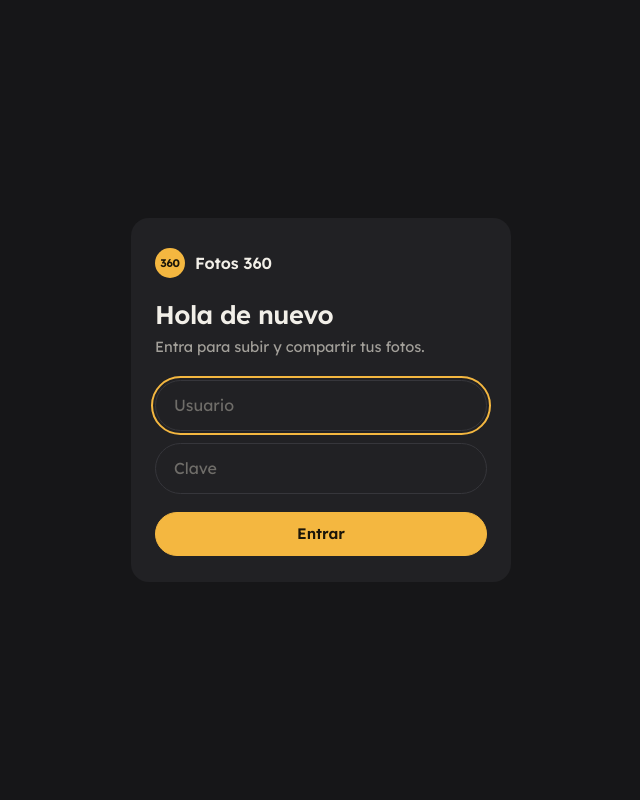
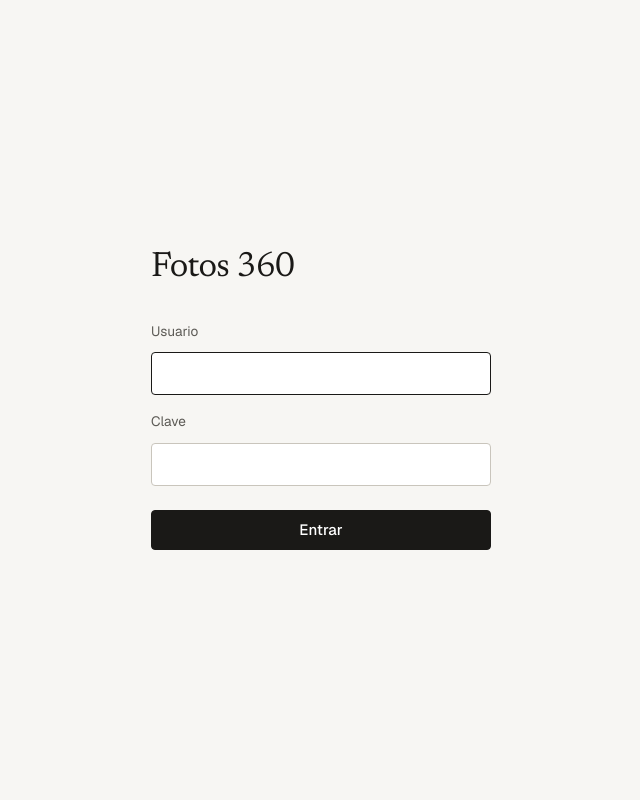
Before and after one commit to marcelopc2/foto360, a Django app: page /entrar/ in a window 1280 px wide. Shown: the whole page, without its empty margins (319-959 px from the left). Run offline with Django 5.2, Linux system fonts and the light colour scheme.

Commit message:
Rediseño: estilo de galería (papel y tinta, títulos con serifa, botones rectos); visor con controles sobrios
Co-Authored-By: Claude Opus 5.5 <noreply@anthropic.com>

```diff
--- a/galeria/templates/galeria/base.html
+++ b/galeria/templates/galeria/base.html
@@ -4,100 +4,94 @@
   <meta charset="utf-8">
   <meta name="viewport" content="width=device-width, initial-scale=1, viewport-fit=cover">
   <meta name="robots" content="noindex, nofollow">
-  <meta name="theme-color" content="#161618">
+  <meta name="theme-color" content="#f7f6f3">
   <title>{% block titulo %}Fotos 360{% endblock %}</title>
   <link rel="preconnect" href="https://fonts.googleapis.com">
   <link rel="preconnect" href="https://fonts.gstatic.com" crossorigin>
-  <link href="https://fonts.googleapis.com/css2?family=Lexend:wght@300;400;500;600;700&display=swap" rel="stylesheet">
+  <link href="https://fonts.googleapis.com/css2?family=Newsreader:opsz,wght@6..72,400;6..72,500&family=Geist:wght@400;500&display=swap" rel="stylesheet">
   <style>
-    /* Grafito cálido con un solo acento ámbar (la luz del visor): el color marca lo importante. */
+    /* Papel y tinta: la página no compite con las fotos. Sin acento de color; el rojo solo avisa. */
     :root {
-      --fondo: #161618;
-      --superficie: #212124;
-      --elevada: #2b2b2f;
-      --linea: #36363b;
-      --texto: #f2efe8;
-      --suave: #a3a09a;
-      --tenue: #6f6d69;
-      --ambar: #f4b740;
-      --ambar-hondo: #d99a1e;
-      --sobre-ambar: #1b1609;
-      --peligro: #ef7d6b;
-      --ok: #9fd08a;
-      --radio: 18px;
-      --radio-chico: 12px;
-      --sombra: 0 10px 30px rgba(0, 0, 0, .35);
-      color-scheme: dark;
+      --fondo: #f7f6f3;
+      --superficie: #ffffff;
+      --elevada: #efede8;
+      --linea: #e2dfd8;
+      --linea-fuerte: #c9c5bc;
+      --texto: #1a1917;
+      --suave: #5c5a55;
+      --tenue: #8d8a83;
+      --tinta: #1a1917;
+      --sobre-tinta: #ffffff;
+      --peligro: #b3261e;
+      --ok: #2f6b3a;
+      --radio: 4px;
+      --radio-chico: 4px;
+      --serif: "Newsreader", Georgia, serif;
+      color-scheme: light;
     }
     * { box-sizing: border-box; }
     html { -webkit-text-size-adjust: 100%; }
     body { margin: 0; background: var(--fondo); color: var(--texto);
-      font: 400 16px/1.55 "Lexend", system-ui, sans-serif; letter-spacing: -.005em; }
-    a { color: var(--ambar); text-decoration: none; }
+      font: 400 15px/1.55 "Geist", system-ui, sans-serif; font-feature-settings: "tnum"; }
+    a { color: inherit; }
     img { display: block; max-width: 100%; }
-    svg.i { width: 20px; height: 20px; flex: none; fill: none; stroke: currentColor; stroke-width: 1.8;
+    svg.i { width: 18px; height: 18px; flex: none; fill: none; stroke: currentColor; stroke-width: 1.6;
       stroke-linecap: round; stroke-linejoin: round; }
 
-    .contenedor { max-width: 1120px; margin: 0 auto; padding: 22px 16px 80px; }
-    .cabecera { display: flex; align-items: center; justify-content: space-between; gap: 12px; margin: 4px 0 26px; }
-    .marca { display: inline-flex; align-items: center; gap: 10px; color: var(--texto); font-weight: 600; }
-    .marca .punto { width: 30px; height: 30px; border-radius: 50%; display: grid; place-items: center;
-      background: var(--ambar); color: var(--sobre-ambar); font-size: 11px; font-weight: 700; letter-spacing: -.02em; }
-    h1 { font-size: clamp(1.6rem, 4.2vw, 2.3rem); line-height: 1.15; font-weight: 600; margin: 0; letter-spacing: -.02em; }
-    h2 { font-size: 1.05rem; font-weight: 500; margin: 34px 0 14px; color: var(--suave); }
-    .suave { color: var(--suave); font-size: .92rem; }
+    .contenedor { max-width: 1180px; margin: 0 auto; padding: 0 20px 96px; }
+    .cabecera { display: flex; align-items: center; justify-content: space-between; gap: 12px;
+      height: 60px; margin-bottom: 40px; border-bottom: 1px solid var(--linea); }
+    .marca { font-family: var(--serif); font-size: 1.2rem; font-weight: 500; text-decoration: none; letter-spacing: -.01em; }
+    h1 { font-family: var(--serif); font-size: clamp(2rem, 5vw, 3.1rem); line-height: 1.05; font-weight: 400;
+      margin: 0; letter-spacing: -.02em; }
+    h2 { font-size: .8rem; font-weight: 500; margin: 48px 0 14px; color: var(--suave);
+      text-transform: uppercase; letter-spacing: .08em; }
+    .suave { color: var(--suave); }
     .tenue { color: var(--tenue); font-size: .85rem; }
+    .meta { color: var(--suave); font-size: .9rem; margin: 10px 0 0; }
 
-    /* Botones */
-    .boton { display: inline-flex; align-items: center; justify-content: center; gap: 8px; min-height: 44px;
-      padding: 0 18px; border-radius: 999px; border: 1px solid var(--linea); background: var(--elevada);
-      color: var(--texto); font: inherit; font-size: .95rem; font-weight: 500; cursor: pointer;
-      transition: background .15s, border-color .15s, transform .1s; white-space: nowrap; }
-    .boton:hover { border-color: #4a4a50; background: #323237; }
-    .boton:active { transform: scale(.97); }
-    .boton.primario { background: var(--ambar); border-color: var(--ambar); color: var(--sobre-ambar); font-weight: 600; }
-    .boton.primario:hover { background: #f7c45f; }
-    .boton.fantasma { background: transparent; }
+    /* Botones: rectángulos discretos; el principal en tinta. */
+    .boton { display: inline-flex; align-items: center; justify-content: center; gap: 8px; min-height: 40px;
+      padding: 0 16px; border-radius: var(--radio); border: 1px solid var(--linea-fuerte); background: var(--superficie);
+      color: var(--texto); font: inherit; font-weight: 500; cursor: pointer; text-decoration: none;
+      transition: background .12s, border-color .12s; white-space: nowrap; }
+    .boton:hover { border-color: var(--texto); }
+    .boton.primario { background: var(--tinta); border-color: var(--tinta); color: var(--sobre-tinta); }
+    .boton.primario:hover { background: #3a3835; }
+    .boton.fantasma { background: transparent; border-color: transparent; color: var(--suave); }
+    .boton.fantasma:hover { color: var(--texto); }
     .boton.peligro { color: var(--peligro); }
-    .boton.icono { width: 44px; padding: 0; }
-    .boton:focus-visible, .chip:focus-visible, input:focus-visible, textarea:focus-visible {
-      outline: 2px solid var(--ambar); outline-offset: 2px; }
+    .boton.peligro:hover { border-color: var(--peligro); }
+    .boton.icono { width: 40px; padding: 0; }
+    .boton:focus-visible, .chip:focus-visible, input:focus-visible, textarea:focus-visible, a:focus-visible {
+      outline: 2px solid var(--texto); outline-offset: 2px; }
 
-    input[type=text], input[type=password], textarea { width: 100%; min-height: 48px; padding: 12px 18px;
-      border: 1px solid var(--linea); border-radius: 999px; background: var(--superficie); color: var(--texto);
+    input[type=text], input[type=password], textarea { width: 100%; min-height: 42px; padding: 9px 12px;
+      border: 1px solid var(--linea-fuerte); border-radius: var(--radio); background: var(--superficie); color: var(--texto);
       font: inherit; }
-    textarea { border-radius: var(--radio-chico); min-height: 80px; resize: vertical; }
+    input:focus, textarea:focus { border-color: var(--texto); outline: none; }
+    textarea { min-height: 80px; resize: vertical; }
     input::placeholder, textarea::placeholder { color: var(--tenue); }
 
-    .chip { display: inline-flex; align-items: center; gap: 6px; height: 36px; padding: 0 14px; border-radius: 999px;
-      border: 1px solid var(--linea); background: transparent; color: var(--suave); font: inherit; font-size: .88rem;
+    .chip { display: inline-flex; align-items: center; gap: 6px; height: 34px; padding: 0 12px; border-radius: var(--radio);
+      border: 1px solid var(--linea-fuerte); background: transparent; color: var(--suave); font: inherit; font-size: .88rem;
       cursor: pointer; white-space: nowrap; }
-    .chip[aria-pressed="true"] { background: var(--ambar); border-color: var(--ambar); color: var(--sobre-ambar); font-weight: 600; }
+    .chip[aria-pressed="true"] { background: var(--tinta); border-color: var(--tinta); color: var(--sobre-tinta); }
 
-    /* Tarjetas de foto / álbum */
-    .grilla { display: grid; grid-template-columns: repeat(auto-fill, minmax(250px, 1fr)); gap: 16px; }
-    .tarjeta { position: relative; display: block; background: var(--superficie); border-radius: var(--radio);
-      overflow: hidden; color: inherit; transition: transform .2s ease, box-shadow .2s ease; }
-    .tarjeta:hover { transform: translateY(-3px); box-shadow: var(--sombra); }
-    .tarjeta .foto { aspect-ratio: 2 / 1; width: 100%; object-fit: cover; background: var(--elevada); }
-    .tarjeta .pie { padding: 12px 14px 14px; display: flex; align-items: center; justify-content: space-between; gap: 10px; }
+    /* Grilla de fotos: la imagen manda, el texto va debajo y en chico. */
+    .grilla { display: grid; grid-template-columns: repeat(auto-fill, minmax(260px, 1fr)); gap: 28px 16px; }
+    .tarjeta { position: relative; display: block; color: inherit; text-decoration: none; }
+    .tarjeta .foto { aspect-ratio: 2 / 1; width: 100%; object-fit: cover; background: var(--elevada);
+      border-radius: 2px; transition: opacity .15s; }
+    .tarjeta a:hover .foto, a.tarjeta:hover .foto { opacity: .88; }
+    .tarjeta .pie { padding-top: 10px; display: flex; align-items: baseline; justify-content: space-between; gap: 10px; }
     .tarjeta .pie strong { display: block; font-weight: 500; line-height: 1.3; }
-    .insignia { position: absolute; top: 10px; left: 10px; padding: 3px 9px; border-radius: 999px;
-      background: rgba(22, 22, 24, .72); color: var(--texto); font-size: .72rem; font-weight: 500; backdrop-filter: blur(6px); }
+    .numero { color: var(--tenue); font-size: .8rem; }
 
-    .panel { background: var(--superficie); border-radius: var(--radio); padding: 18px; }
-    .avisos { list-style: none; padding: 0; margin: 0 0 18px; }
-    .avisos li { padding: 12px 16px; border-radius: var(--radio-chico); background: var(--elevada); border-left: 3px solid var(--ambar); }
-
-    /* Entrada escalonada */
-    @keyframes subir { from { opacity: 0; transform: translateY(10px); } to { opacity: 1; transform: none; } }
-    .aparece > * { animation: subir .45s cubic-bezier(.2, .7, .2, 1) both; }
-    .aparece > *:nth-child(2) { animation-delay: .05s; }
-    .aparece > *:nth-child(3) { animation-delay: .1s; }
-    .aparece > *:nth-child(4) { animation-delay: .15s; }
-    .aparece > *:nth-child(5) { animation-delay: .2s; }
-    .aparece > *:nth-child(n+6) { animation-delay: .25s; }
-    @media (prefers-reduced-motion: reduce) { .aparece > * { animation: none; } }
+    .panel { background: var(--superficie); border: 1px solid var(--linea); border-radius: var(--radio); padding: 20px; }
+    .avisos { list-style: none; padding: 0; margin: 20px 0; }
+    .avisos li { padding: 10px 14px; border: 1px solid var(--linea-fuerte); border-radius: var(--radio); background: var(--superficie); }
+    @media (max-width: 560px) { .contenedor { padding: 0 16px 72px; } .cabecera { margin-bottom: 28px; } }
   </style>
   {% block head %}{% endblock %}
 </head>
--- a/galeria/templates/galeria/login.html
+++ b/galeria/templates/galeria/login.html
@@ -3,24 +3,25 @@
 {% block head %}
 <style>
   .entrar { min-height: 100svh; display: grid; place-items: center; padding: 24px 16px; }
-  .entrar .panel { width: 100%; max-width: 380px; padding: 30px 24px 26px; }
-  .entrar h1 { font-size: 1.6rem; margin: 22px 0 6px; }
-  .entrar form { display: grid; gap: 12px; margin-top: 22px; }
-  .entrar .error { color: var(--peligro); font-size: .9rem; margin: 0; }
+  .entrar .caja { width: 100%; max-width: 340px; }
+  .entrar h1 { font-size: 2.2rem; margin: 0 0 28px; }
+  .entrar form { display: grid; gap: 10px; }
+  .entrar label { font-size: .85rem; color: var(--suave); margin-top: 6px; }
+  .entrar .error { color: var(--peligro); font-size: .9rem; margin: 0 0 6px; }
 </style>
 {% endblock %}
 {% block cuerpo %}
 <main class="entrar">
-  <div class="panel aparece">
-    <span class="marca"><span class="punto">360</span> Fotos 360</span>
-    <h1>Hola de nuevo</h1>
-    <p class="suave" style="margin:0">Entra para subir y compartir tus fotos.</p>
+  <div class="caja">
+    <h1>Fotos 360</h1>
     <form method="post">
       {% csrf_token %}
       {% if form.errors %}<p class="error">Usuario o clave incorrectos.</p>{% endif %}
-      <input type="text" name="username" placeholder="Usuario" autofocus autocomplete="username" required>
-      <input type="password" name="password" placeholder="Clave" autocomplete="current-password" required>
-      <button class="boton primario" type="submit" style="margin-top:6px">Entrar</button>
+      <label for="u">Usuario</label>
+      <input type="text" id="u" name="username" autofocus autocomplete="username" required>
+      <label for="c">Clave</label>
+      <input type="password" id="c" name="password" autocomplete="current-password" required>
+      <button class="boton primario" type="submit" style="margin-top:14px">Entrar</button>
     </form>
   </div>
 </main>
```
Also changed, not shown: galeria/templates/galeria/album_admin.html (+38 -33 lines), galeria/templates/galeria/album_publico.html (+25 -29 lines), galeria/templates/galeria/inicio.html (+12 -13 lines), galeria/templates/galeria/visor.html (+60 -60 lines).
